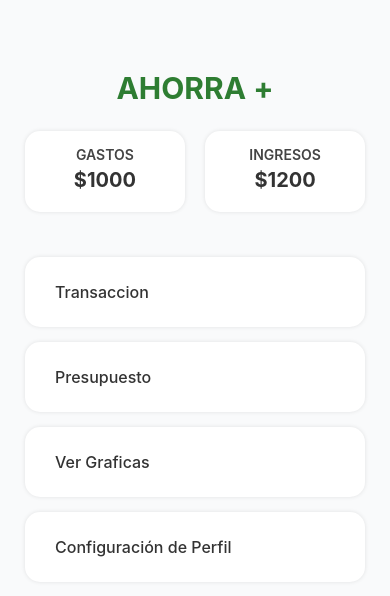
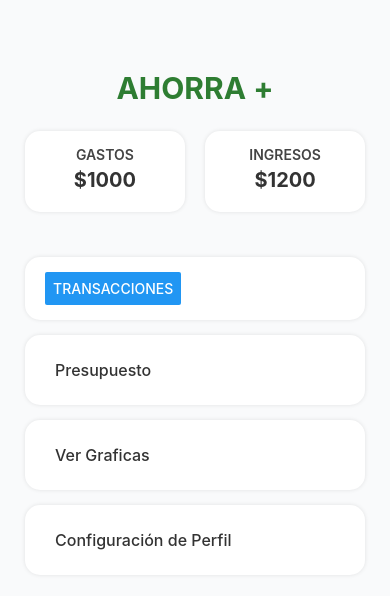
Before and after one commit to JoseArmandoSUP/AhorraMasApp, a React Native app in the folder ahorraMasApp/: screen / in a window 390 px wide. Shown: the top 596 px of the page. Built offline with nearby package versions, Linux system fonts and the light colour scheme.

Commit message:
Se le agregó el switch case para los botones hacia las pantallas

```diff
--- a/ahorraMasApp/screens/PantallaPrincipal.js
+++ b/ahorraMasApp/screens/PantallaPrincipal.js
@@ -1,7 +1,17 @@
-import React from "react";
+import React, { useState } from "react";
 import { Text, StyleSheet, View, TouchableOpacity, ScrollView } from 'react-native'
+import { Button } from "react-native-web";
+import TransaccionesScreem from './PantallaGestionTransacciones';
 
 export default function PantallaPrincipal(){
+
+    const[screen, setScreen]=useState('menu');
+
+    switch(screen){
+        case 'transaccionesScreen':
+            return<TransaccionesScreem></TransaccionesScreem>
+        case 'menu':
+            default:
                 return(
                     <ScrollView style={styles.container}>
 
@@ -30,7 +40,7 @@ export default function PantallaPrincipal(){
 
                             <TouchableOpacity style={styles.boton}>
                                 {/*<Ionicons>*/}
-                    <Text style={styles.botonText}>Transaccion</Text>
+                                <Button title='Transacciones' style={styles.botonText} onPress={()=>setScreen('transaccionesScreen')}></Button>
                             </TouchableOpacity>
 
                             <TouchableOpacity style={styles.boton}>
@@ -52,6 +62,7 @@ export default function PantallaPrincipal(){
 
                     </ScrollView>
                 );
+    }
 }
 
 const styles = StyleSheet.create({
```
Lines whose indentation alone changed are shown as unchanged.
